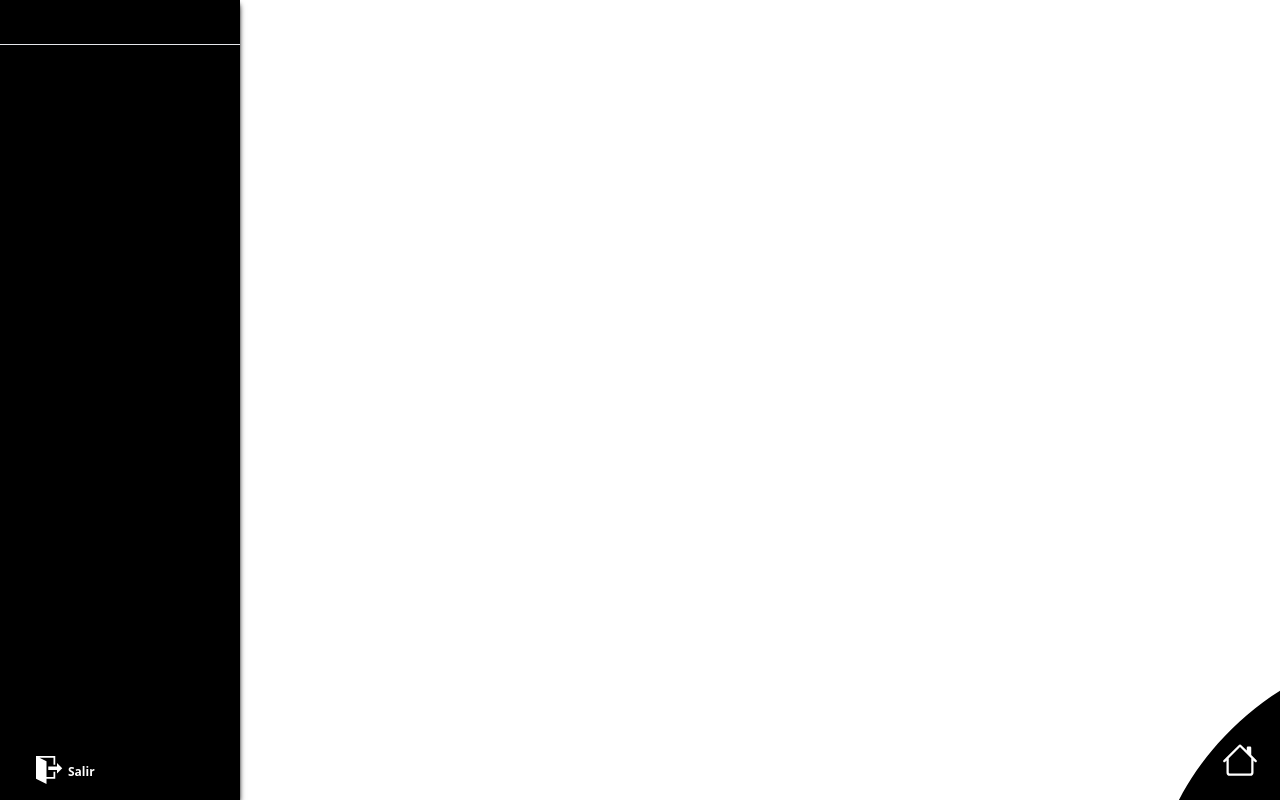
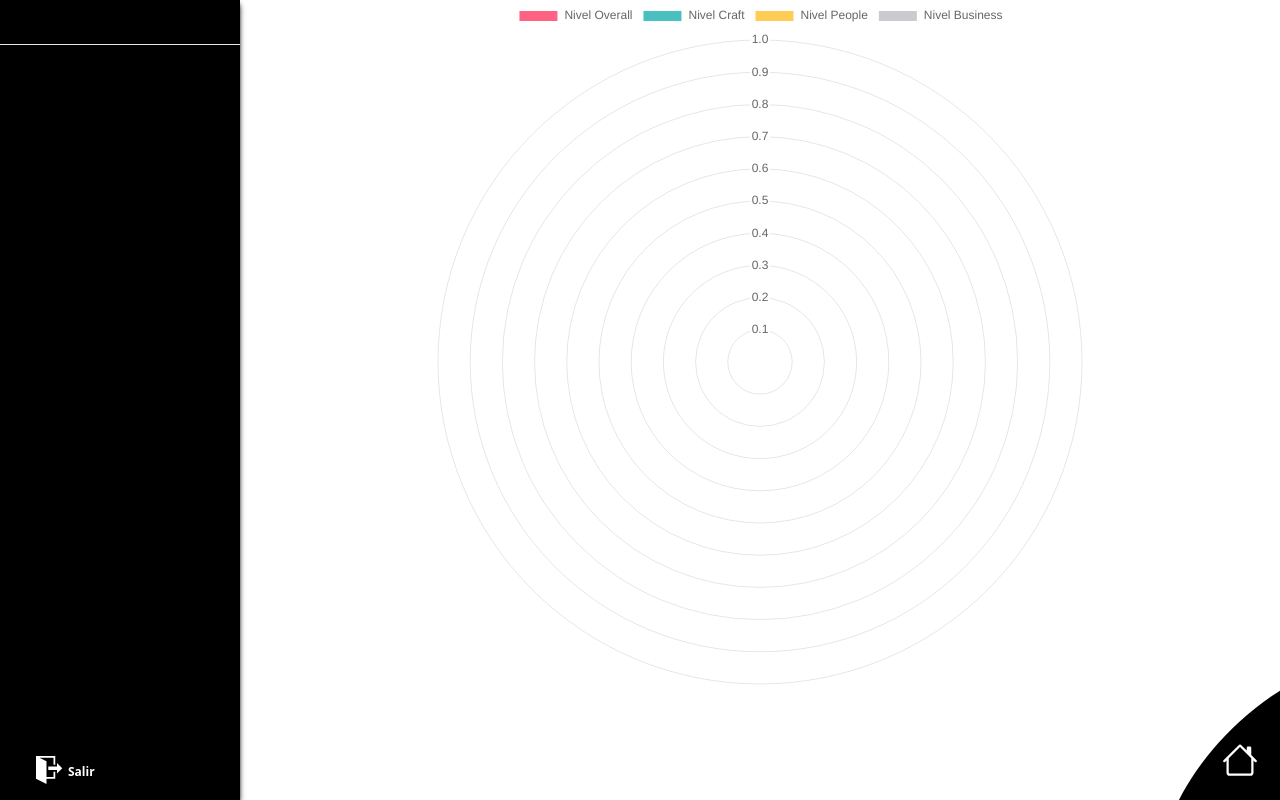
Before and after one commit to Naiztu/Project-Feedback-Zebrands, a Next.js app in the folder Proyecto/client/: page /prueba in a window 1280 px wide. Built offline with nearby package versions, Linux system fonts and the light colour scheme.

Commit message:
add graphPolar

```diff
--- /dev/null
+++ b/Proyecto/client/components/graph/GraphPolar.js
@@ -0,0 +1,61 @@
+import React, { useEffect, useState } from "react";
+import Chart from "chart.js/auto";
+import { getPerfil } from "../../services/perfil";
+import { PolarArea } from 'react-chartjs-2';
+import { useUser } from "../../context/userContext";
+
+export default function GraphPolar() {
+
+  const [graph, setGraph] = useState([]);
+  const { user, isAuthenticated, setUser } = useUser();
+
+  const getData = async () => {
+    try {
+      const res = await getPerfil(user.id_empleado);
+      setGraph(res.data_perfil);
+    } catch (error) {
+      console.log(error);
+    }
+  };
+
+  useEffect(() => {
+    if (isAuthenticated) {
+      getData();
+    }
+  }, [isAuthenticated]);
+
+    const options = {
+      resposive: true,
+      fill: true,
+      plugins: {
+        legend: {
+          display: true,
+        },
+      },
+    };
+
+    const data = {
+      labels: [
+            'Nivel Overall',
+            'Nivel Craft',
+            'Nivel People',
+            'Nivel Business',
+          ],
+          datasets: [{
+              label: 'My First Dataset',
+              data: [graph.nivel_general, graph.nivel_craft, graph.nivel_people, graph.nivel_business],
+              backgroundColor: [
+                'rgb(255, 99, 132)',
+                'rgb(75, 192, 192)',
+                'rgb(255, 205, 86)',
+                'rgb(201, 203, 207)'              ]
+            }]
+        };
+    return (
+      <PolarArea
+        data={data}
+        options={options}
+        className="w-11/12 sm:w-8/12 mx-auto"
+      ></PolarArea>
+    );
+  }
--- a/Proyecto/client/pages/prueba.js
+++ b/Proyecto/client/pages/prueba.js
@@ -1,7 +1,10 @@
 import React from "react";
 import Layout from "../components/Layout";
 import AdminAllEmpleados from "../components/AdminAllEmpleados";
+import GraphPolar from "../components/graph/GraphPolar";
 
 export default function Prueba() {
-  return <Layout></Layout>;
+  return <Layout>
+    <GraphPolar/>
+  </Layout>;
 }
```
Also changed, not shown: 1 other file (tests, documents, lock files or other folders).
